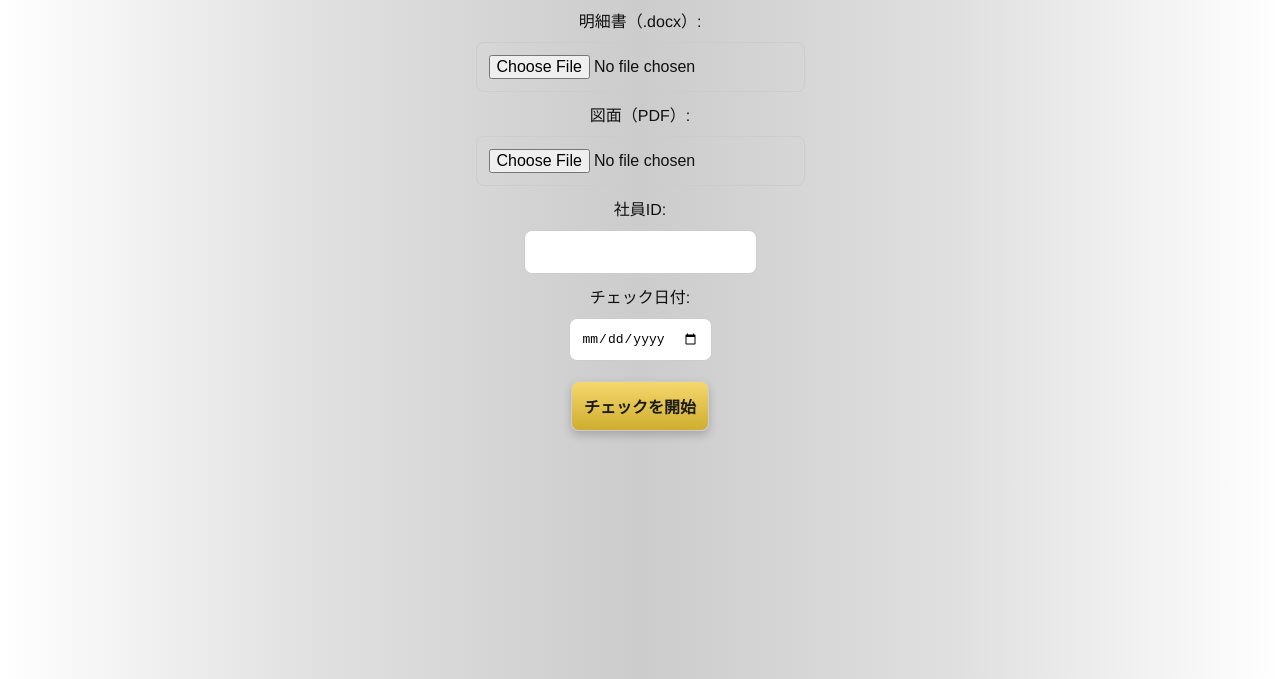
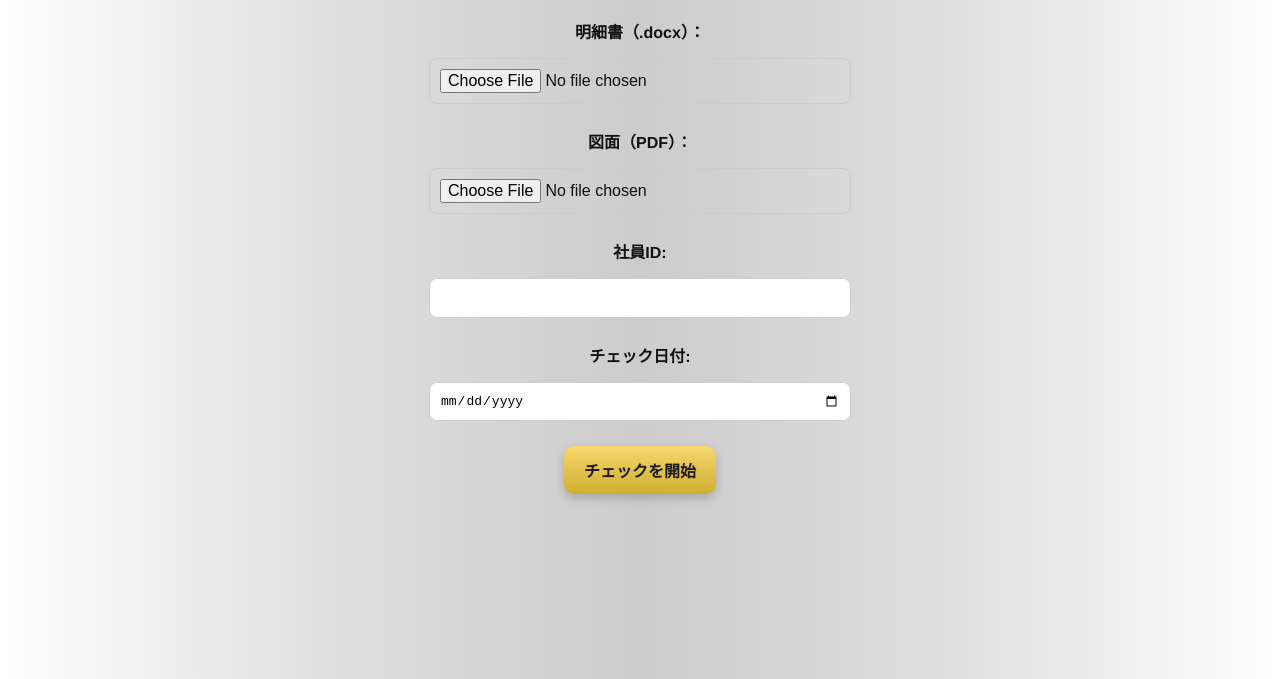
Before and after one commit to Kurosepat/patent-ai-ui-v2, a website: page upload.html in a window 1280 px wide. Shown: the part 121-800 px from the top of the page. Drawn offline with Linux system fonts and the light colour scheme.

Commit message:
Add files via upload

```diff
--- a/upload.html
+++ b/upload.html
@@ -3,7 +3,8 @@
 <html lang="ja">
 <head>
     <meta charset="UTF-8">
-    <title>ファイルアップロード</title>
+    <title>明細書・図面のアップロード</title>
+    <meta name="viewport" content="width=device-width, initial-scale=1.0">
     <style>
         body {
             margin: 0;
@@ -13,38 +14,65 @@
             text-align: center;
             padding: 40px 20px;
         }
-    input, button {
-        padding: 12px;
-        margin: 10px;
-        font-size: 1em;
+        h1 {
+            font-size: 1.8em;
+            margin-bottom: 30px;
+        }
+        form {
+            display: flex;
+            flex-direction: column;
+            align-items: center;
+            gap: 15px;
+            max-width: 400px;
+            margin: 0 auto;
+        }
+        label {
+            font-weight: bold;
+            margin-top: 10px;
+        }
+        input[type="file"],
+        input[type="text"],
+        input[type="date"] {
+            padding: 10px;
             border-radius: 8px;
             border: 1px solid #ccc;
+            width: 100%;
+            font-size: 1em;
         }
         button {
             background: linear-gradient(to bottom, #f5d76e, #cfae2e);
             color: #1b1b1b;
             font-weight: bold;
+            padding: 12px 20px;
+            border: none;
+            border-radius: 10px;
+            font-size: 1em;
+            cursor: pointer;
             box-shadow: 0 4px 10px rgba(0, 0, 0, 0.2);
-        cursor: pointer;
             transition: transform 0.2s ease, box-shadow 0.3s ease;
+            margin-top: 10px;
         }
         button:hover {
-        transform: scale(1.05);
+            transform: scale(1.07);
             box-shadow: 0 6px 14px rgba(0, 0, 0, 0.3);
         }
     </style>
 </head>
 <body>
     <h1>明細書・図面のアップロード</h1>
-    <form id="uploadForm" enctype="multipart/form-data" method="post" action="/upload">
-        <label>明細書（.docx）:</label><br>
-        <input type="file" name="specFile" accept=".docx" required><br>
-        <label>図面（PDF）:</label><br>
-        <input type="file" name="drawingFile" accept=".pdf" required><br>
-        <label>社員ID:</label><br>
-        <input type="text" name="staffId" required><br>
-        <label>チェック日付:</label><br>
-        <input type="date" name="checkDate" required><br>
+    <form id="uploadForm">
+        <label for="meisaisho_file">明細書（.docx）：</label>
+        <input type="file" id="meisaisho_file" name="meisaisho_file" required>
+
+        <label for="zumen_file">図面（PDF）：</label>
+        <input type="file" id="zumen_file" name="zumen_file">
+
+        <label for="shoin_id">社員ID:</label>
+        <input type="text" id="shoin_id" name="shoin_id" required>
+
+        <label for="date">チェック日付:</label>
+        <input type="date" id="date" name="date">
+
         <button type="submit">チェックを開始</button>
     </form>
 </body>
```
Lines whose indentation alone changed are shown as unchanged.
